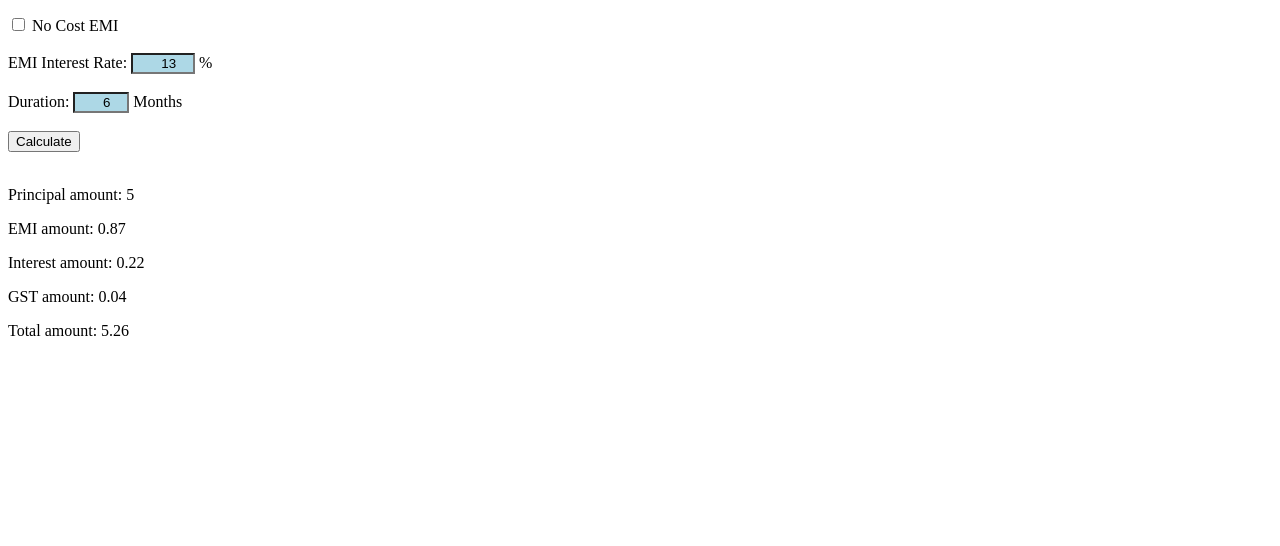
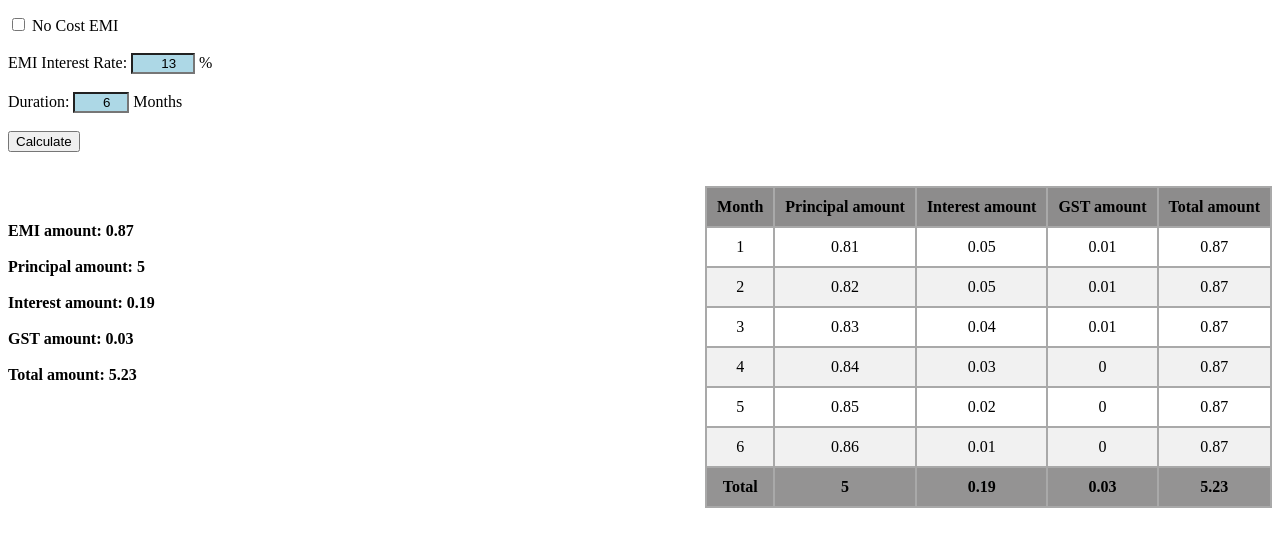
Before and after one commit to AmoghMK/Angular-microWebApps, a website: page angularTest.html in a window 1280 px wide. Both pictures are taken after typing "5" into the empty fields and a click on the input "Calculate". Shown: the part 104-650 px from the top of the page. Drawn offline with nearby package versions, Linux system fonts and the light colour scheme.

Commit message:
EMI monthly cost breakup table added

```diff
--- a/angularTest.html
+++ b/angularTest.html
@@ -14,6 +14,19 @@
             text-align: right;
             width: auto;
         }
+        table, th , td  {
+            border: 2px solid darkgray;
+            border-collapse: collapse;
+            padding: 10px;
+            text-align: center;
+        }
+        table tr:nth-child(odd) {background-color: #f1f1f1;}
+        table tr:nth-child(even) {background-color: #ffffff;}
+        table tr:last-child {
+            background-color: rgba(53, 50, 50, 0.527);
+            font-weight: bold;
+        }
+        table th {background-color: rgba(53, 50, 50, 0.527);}
     </style>
 
     <script src="https://ajax.googleapis.com/ajax/libs/angularjs/1.6.9/angular.min.js"></script>
@@ -37,14 +50,33 @@
 
                 <input type="submit" value="Calculate" ng-click="displayEMI(form_var.$valid)"><br><br>
 
+
             </form>
 
             <div ng-show="result_show">
-                <p> Principal amount: {{principal_amount}}</p>
-                <p> EMI amount: {{emi_amount}}</p>
-                <p> Interest amount: {{interest_amount}}</p>
-                <p> GST amount: {{gst_amount}}</p>
-                <p> Total amount: {{total_amount}}</p>
+                <p>
+                    <table float="center" align="right">
+                        <tr>
+                            <th>Month</th>
+                            <th>Principal amount</th>
+                            <th>Interest amount</th>
+                            <th>GST amount</th>
+                            <th>Total amount</th>
+                        </tr>
+                        <tr ng-repeat="row in table_data">
+                            <td>{{row.month}}</td>
+                            <td>{{row.principal_amount_month}}</td>
+                            <td>{{row.interest_amount_month}}</td>
+                            <td>{{row.gst_amount_month}}</td>
+                            <td>{{row.total_amount_month}}</td>
+                        </tr>
+                    </table>
+                    <br><br>
+                    <b>EMI amount: {{emi_amount}}<br><br>
+                    Principal amount: {{principal_amount}}<br><br>
+                    Interest amount: {{interest_amount}}<br><br>
+                    GST amount: {{gst_amount}}<br><br>
+                    Total amount: {{total_amount}}<br><br></b>
             </div>
 
         </div>
--- a/angularTest.js
+++ b/angularTest.js
@@ -14,6 +14,39 @@ function calculatePrincipalAmount (item_cost, interest_rate, duration, no_cost_f
   return item_cost*1;
 }
 
+function create_table_data (principal_amount, interest_rate, emi_amount, duration) {
+  let iter = 0;
+  let table_data = [];
+  let total_principal_amount = 0, total_interest_amount = 0, total_gst_amount = 0, total_amount = 0;
+  while (iter<duration) {
+    let interest_amount_month = principal_amount * interest_rate;
+    let gst_amount_month = interest_amount_month * 0.18;
+    let principal_amount_month = emi_amount - interest_amount_month;
+    principal_amount = principal_amount - principal_amount_month;
+    let total_amount_month = principal_amount_month + interest_amount_month + gst_amount_month;
+    let table_row = {
+      'month': ++iter,
+      'principal_amount_month': parseFloat(principal_amount_month.toFixed(2)),
+      'interest_amount_month': parseFloat(interest_amount_month.toFixed(2)),
+      'gst_amount_month': parseFloat(gst_amount_month.toFixed(2)),
+      'total_amount_month': parseFloat(total_amount_month.toFixed(2))
+    };
+    total_principal_amount += principal_amount_month;
+    total_interest_amount += interest_amount_month;
+    total_gst_amount += gst_amount_month;
+    total_amount += total_amount_month;
+    table_data.push(table_row);
+  }
+  let table_total_row = {
+    'month': 'Total',
+    'principal_amount_month': parseFloat(total_principal_amount.toFixed(2)),
+    'interest_amount_month': parseFloat(total_interest_amount.toFixed(2)),
+    'gst_amount_month': parseFloat(total_gst_amount.toFixed(2)),
+    'total_amount_month': parseFloat(total_amount.toFixed(2))
+  };
+  table_data.push(table_total_row);
+  return table_data;
+}
 
 var app = angular.module('emi-form', []);
 
@@ -28,12 +61,19 @@ app.controller('emi-form-controller', function($scope) {
       return
     }
     let interest_rate = ($scope.interest_rate)/1200;
-    $scope.emi_amount = parseFloat(calculateEmiAmount($scope.item_cost, interest_rate, $scope.duration, $scope.no_cost_flag).toFixed(2));
-    $scope.principal_amount = parseFloat(calculatePrincipalAmount($scope.item_cost, interest_rate, $scope.duration, $scope.no_cost_flag, $scope.emi_amount).toFixed(2));
-    $scope.interest_amount = parseFloat(($scope.emi_amount*$scope.duration - $scope.principal_amount).toFixed(2));
-    $scope.gst_amount = parseFloat(($scope.interest_amount * 0.18).toFixed(2));
-    $scope.total_amount = parseFloat(($scope.emi_amount*$scope.duration + $scope.gst_amount).toFixed(2));
-    console.log($scope)
+
+    let emi_amount = calculateEmiAmount($scope.item_cost, interest_rate, $scope.duration, $scope.no_cost_flag);
+    let principal_amount = calculatePrincipalAmount($scope.item_cost, interest_rate, $scope.duration, $scope.no_cost_flag, emi_amount);
+    let interest_amount = emi_amount*$scope.duration - principal_amount;
+    let gst_amount = interest_amount * 0.18;
+    let total_amount = emi_amount*$scope.duration + gst_amount;
+
+    $scope.emi_amount = parseFloat(emi_amount.toFixed(2));
+    $scope.principal_amount = parseFloat(principal_amount.toFixed(2));
+    $scope.interest_amount = parseFloat(interest_amount.toFixed(2));
+    $scope.gst_amount = parseFloat(gst_amount.toFixed(2));
+    $scope.total_amount = parseFloat(total_amount.toFixed(2));
+    $scope.table_data = create_table_data(principal_amount, interest_rate, emi_amount, $scope.duration);
     $scope.result_show = true;
   }
 });
```
